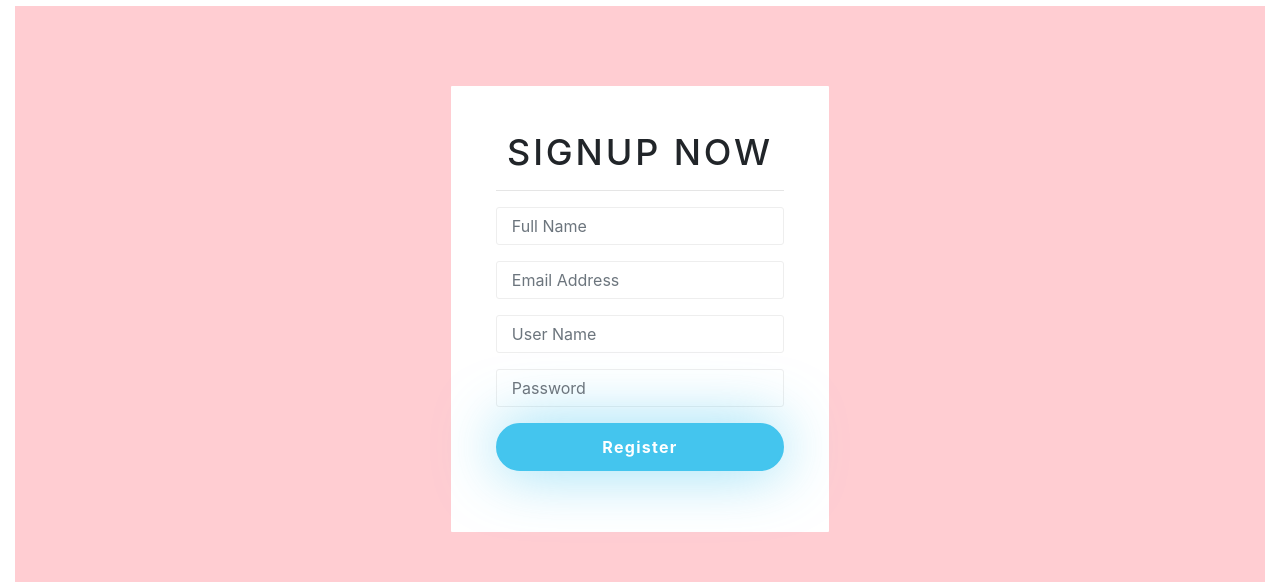
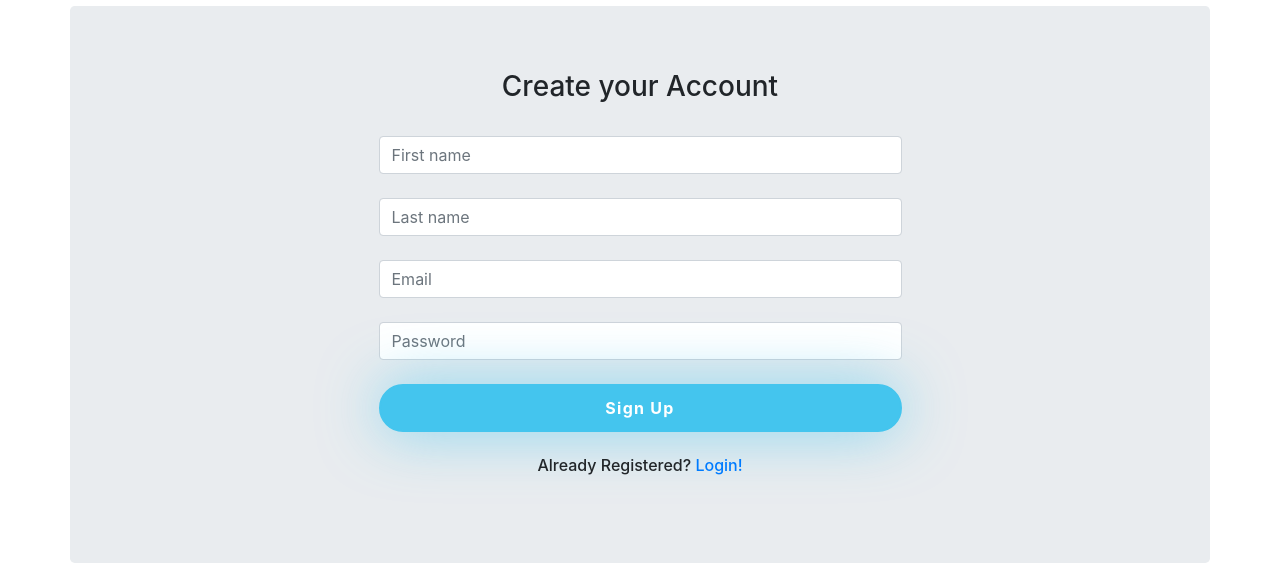
Before and after one commit to meghanavaitla/BestFashionFriend, an Angular app: page /signup in a window 1280 px wide. Shown: the part 188-770 px from the top of the page. Built offline with nearby package versions, Linux system fonts and the light colour scheme.

Commit message:
front end changes forms

```diff
--- a/src/app/blouses/blouses.component.css
+++ b/src/app/blouses/blouses.component.css
@@ -13,6 +13,6 @@
 .card:hover .img-top {
      display: inline-block;
      width: 100%;
-     height: 71%;
+
 
 }
--- a/src/app/blouses/blouses.component.html
+++ b/src/app/blouses/blouses.component.html
@@ -5,13 +5,21 @@
             <img src="{{b.front}}" class="card-img-top">
             <img src="{{b.back}}" class="img-top">
             <div class="card-body">
-                <h3 data-toggle="tooltip" title="{{b.name|lowercase}}">
-                    {{(b.name.length>14)?(b.name | slice:0:12)+'..':(b.name)}}
-                </h3>
-                <p style="float: left; " class="card-text"><b> &#x20b9;{{b.price}}/-</b></p>
-            <i class="fas fa-heart" style="float:right"></i>
+                <h4 style="font-family: 'Lato', sans-serif;" data-toggle="tooltip" title="{{b.name|lowercase}}">
+                    {{(b.name.length>18)?(b.name | slice:0:16)+'..':(b.name)}}
+                </h4>
+                <h6 style="text-align: center;color:yellowgreen">
+                    <i class="fas fa-star"></i>
+                    <i class="fas fa-star"></i>
+                    <i class="fas fa-star"></i>
+                    <i class="fas fa-star"></i>
+                    <i class="far fa-star"></i>
+                </h6>
+                <small><s> &#x20b9;{{b.price+300}}/-</s></small>
+                <span  class="card-text"><b> &#x20b9;{{b.price}}/-</b></span>
+            <i class="far fa-heart" style="float:right"></i>
             </div>
-            <button style="width: 100%;" class="btn btn-success" (click)="addItem(i)">Add to Cart</button>
+            <button style="width: 100%;" class="btn btn-warning" (click)="addItem(i)">Add to Cart &nbsp;<i class="fas fa-shopping-cart"></i></button>
         </div>
     </div>
 </div>
--- a/src/app/login/login.component.css
+++ b/src/app/login/login.component.css
@@ -1,36 +1,3 @@
-body {
-    background-color: #000
-}
-
-.padding {
-    padding: 5rem !important
-}
-
-.login-form {
-    background-color: #fff;
-    padding: 45px;
-    border-radius: 1px
-}
-
-h2 {
-    font-size: 36px;
-    letter-spacing: 0.08em
-}
-
-.login-form .form-control {
-    font-size: 16px;
-    padding: 10px 15px;
-    color: #555;
-    background-color: #fff;
-    border-radius: 3px
-}
-
-.login-form input {
-    border: 1px solid #eee;
-    height: 38px;
-    box-shadow: none !important
-}
-
 .btn-blue {
     background: #44c5ee;
     padding: 10px 28px;
@@ -44,13 +11,3 @@ h2 {
     box-shadow: 0px 0px 60px 0px rgba(68, 197, 238, 0.6);
     outline: none !important
 }
-.bg{
-   background-color:#ffcdd2;
-}
-
-.btn-blue:hover,
-.btn-blue:focus,
-.btn-blue:active {
-    background: #fff;
-    color: #496174
-}
--- a/src/app/login/login.component.html
+++ b/src/app/login/login.component.html
@@ -1,13 +1,37 @@
-<div class="bg">
-    <div class="padding container d-flex justify-content-center ">
-        <div class="col-md-5 col-md-offset-1">
-            <form   class="login-form">
-                <h2 class="text-center">Login</h2>
-                <hr>
-                <div class="form-group"> <input type="email" name="email" class="form-control" placeholder="Email Address" required="required" ngModel> </div>
-                <div class="form-group"> <input type="text" name="password" class="form-control" placeholder="Password" required="required" ngModel> </div>
-                <div class="form-group text-center"> <button type="submit" class="btn btn-blue btn-block">Login</button> </div>
-            </form>
+<div class=" container jumbotron">
+    <form name="myform" class="form-group" style="text-align: center;">
+        <h3>Login</h3>
+
+        <div class="row">
+            <div class="col-md-3">
+
+            </div>
+            <div class="col-md-6">
+                <label for="pwd"></label>
+                <input type="text" class="form-control" placeholder="Email">
+            </div>
         </div>
-    </div>
+        <div class="row">
+            <div class="col-md-3">
+
+            </div>
+            <div class="col-md-6">
+                <label for="pwd"></label>
+                <input type="password" class="form-control" placeholder="Password">
+            </div>
+        </div>
+        <div class="row">
+            <div class="col-md-3">
+
+            </div>
+            <div class="col-md-6">
+                <label for="pwd"></label>
+                <button type="submit" class="btn btn-blue btn-block">Login</button> <br>
+                <h6 style="text-align: center;">Forgot Password?<a href="#">Click here</a></h6>
+
+            </div>
+        </div>
+
+
+    </form>
 </div>
--- a/src/app/signup/signup.component.css
+++ b/src/app/signup/signup.component.css
@@ -1,36 +1,3 @@
-body {
-    background-color: #F5F5F5;
-}
-
-.padding {
-    padding: 5rem !important
-}
-
-.signup-form {
-    background-color: #fff;
-    padding: 45px;
-    border-radius: 1px
-}
-
-h2 {
-    font-size: 36px;
-    letter-spacing: 0.08em
-}
-
-.signup-form .form-control {
-    font-size: 16px;
-    padding: 10px 15px;
-    color: #555;
-    background-color: #fff;
-    border-radius: 3px
-}
-
-.signup-form input {
-    border: 1px solid #eee;
-    height: 38px;
-    box-shadow: none !important
-}
-
 .btn-blue {
     background: #44c5ee;
     padding: 10px 28px;
@@ -44,13 +11,3 @@ h2 {
     box-shadow: 0px 0px 60px 0px rgba(68, 197, 238, 0.6);
     outline: none !important
 }
-.bg{
-   background-color: #ffcdd2;
-}
-
-.btn-blue:hover,
-.btn-blue:focus,
-.btn-blue:active {
-    background: #fff;
-    color: #496174
-}
--- a/src/app/signup/signup.component.html
+++ b/src/app/signup/signup.component.html
@@ -1,15 +1,54 @@
-<div class="bg">
-    <div class="padding container d-flex justify-content-center ">
-        <div class="col-md-5 col-md-offset-1">
-            <form class="signup-form" method="POST">
-                <h2 class="text-center">SIGNUP NOW</h2>
-                <hr>
-                <div class="form-group"> <input type="text" name="fullname" class="form-control" placeholder="Full Name" required="required" ngModel> </div>
-                <div class="form-group"> <input type="email" name="email" class="form-control" placeholder="Email Address" required="required" ngModel> </div>
-                <div class="form-group"> <input type="text" name="username" class="form-control" placeholder="User Name" required="required" ngModel> </div>
-                <div class="form-group"> <input type="text" name="password" class="form-control" placeholder="Password" required="required" ngModel> </div>
-                <div class="form-group text-center"> <button type="submit" class="btn btn-blue btn-block">Register</button> </div>
-            </form>
+<div class=" container jumbotron">
+    <form name="myform" class="form-group" style="text-align: center;">
+        <h3>Create your Account</h3>
+        <div class="row">
+            <div class="col-md-3">
+
+            </div>
+            <div class=" col-md-6">
+                <label for="pwd"></label>
+                <input type="text" class="form-control" placeholder="First name">
+            </div>
         </div>
-    </div>
+        <div class="row">
+            <div class="col-md-3">
+
+            </div>
+            <div class="col-md-6">
+                <label for="pwd"></label>
+                <input type="text" class="form-control" placeholder="Last name">
+            </div>
+        </div>
+        <div class="row">
+            <div class="col-md-3">
+
+            </div>
+            <div class="col-md-6">
+                <label for="pwd"></label>
+                <input type="text" class="form-control" placeholder="Email">
+            </div>
+        </div>
+        <div class="row">
+            <div class="col-md-3">
+
+            </div>
+            <div class="col-md-6">
+                <label for="pwd"></label>
+                <input type="password" class="form-control" placeholder="Password">
+            </div>
+        </div>
+        <div class="row">
+            <div class="col-md-3">
+
+            </div>
+            <div class="col-md-6">
+                <label for="pwd"></label>
+                <button type="submit" class="btn btn-blue btn-block">Sign Up</button> <br>
+                <h6 style="text-align: center;">Already Registered? <a href="#">Login!</a></h6>
+
+            </div>
+        </div>
+
+
+    </form>
 </div>
--- a/src/index.html
+++ b/src/index.html
@@ -5,6 +5,7 @@
   <title>BestFashionFriend</title>
   <base href="/">
   <meta name="viewport" content="width=device-width, initial-scale=1">
+  <link href="https://stackpath.bootstrapcdn.com/font-awesome/4.7.0/css/font-awesome.min.css" rel="stylesheet" integrity="sha384-wvfXpqpZZVQGK6TAh5PVlGOfQNHSoD2xbE+QkPxCAFlNEevoEH3Sl0sibVcOQVnN" crossorigin="anonymous">
   <link rel="stylesheet" href="https://cdnjs.cloudflare.com/ajax/libs/font-awesome/5.12.1/css/all.min.css" />
   <link rel="stylesheet" href="https://stackpath.bootstrapcdn.com/bootstrap/4.4.1/css/bootstrap.min.css"
     integrity="sha384-Vkoo8x4CGsO3+Hhxv8T/Q5PaXtkKtu6ug5TOeNV6gBiFeWPGFN9MuhOf23Q9Ifjh" crossorigin="anonymous">
--- a/src/styles.css
+++ b/src/styles.css
@@ -1,2 +1,3 @@
 /* You can add global styles to this file, and also import other style files */
 @import 'https://maxcdn.bootstrapcdn.com/bootstrap/4.0.0/css/bootstrap.min.css';
+@import url('https://fonts.googleapis.com/css2?family=Lato&display=swap');
```
